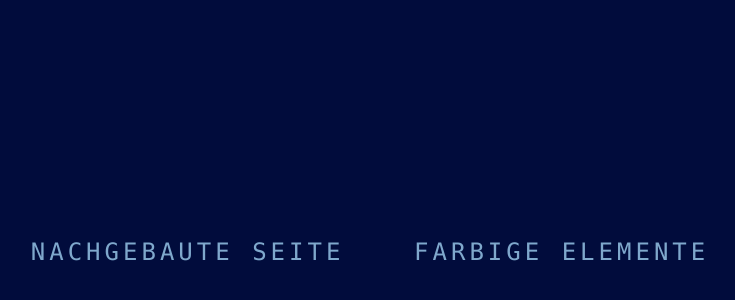
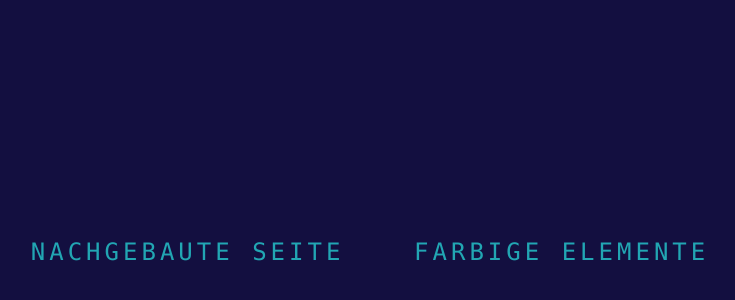
Before and after one commit to samuelm436/websites, a plain HTML site: page index.html in a window 1280 px wide. Shown: the part 146-446 px from the top of the page, without its empty margins (270-1005 px from the left). Drawn offline with Linux system fonts and the light colour scheme.

Commit message:
Update style.css

```diff
--- a/style.css
+++ b/style.css
@@ -5,14 +5,14 @@ body {
   justify-content: center;
   align-items: center;
   min-height: 100vh;
-  background: #010C3C;
+  background: #130f40;
   font-family: consolas;
 }
 a {
   position: relative;
   display: inline-block;
   padding: 15px 30px;
-  color: #7fa8cc;
+  color: #22a6b3;
   text-transform: uppercase;
   letter-spacing: 4px;
   text-decoration: none;
@@ -23,8 +23,8 @@ a {
 }
 a:hover {
   color: #ffffff;
-  background-color: #7fa8cc;
-  box-shadow: 0 0 10px #7fa8cc, 0 0 20px #7fa8cc, 0 0 40px #7fa8cc;
+  background-color: #22a6b3;
+  box-shadow: 0 0 10px #22a6b3, 0 0 20px #22a6b3, 0 0 40px #22a6b3;
   transition-delay: 0.3s;
 }
 
```
